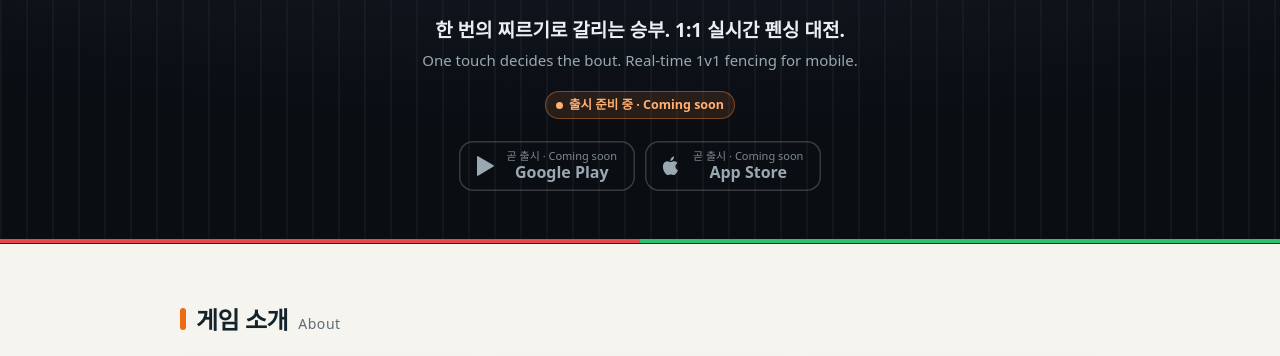
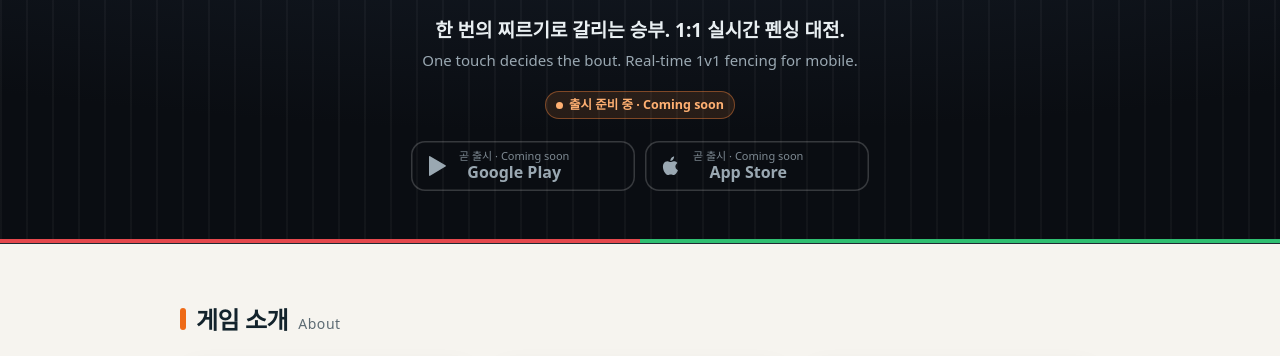
Before and after one commit to Chachadob/studiochaahn.com, a plain HTML site: page engarde/index.html in a window 1280 px wide. Shown: the part 370-726 px from the top of the page. Drawn offline with Linux system fonts and the light colour scheme.

Commit message:
스토어 받기 버튼 두 개 폭을 같게 (224px)
Co-Authored-By: Claude Opus 5.5 <noreply@anthropic.com>
Claude-Session: https://claude.ai/code/session_01QBGAREhUoq9FuSwSBgXEku

```diff
--- a/assets/site.css
+++ b/assets/site.css
@@ -69,6 +69,7 @@ img { max-width: 100%; }
 .store b { font-size: 16px; }
 .store.off { background: transparent; color: var(--muted); box-shadow: inset 0 0 0 1.5px var(--line); pointer-events: none; }
 .stores { display: flex; flex-wrap: wrap; gap: 10px; justify-content: center; }
+.stores .store { width: 224px; box-sizing: border-box; } /* 스토어 버튼 두 개 폭을 같게 */
 
 /* 카드 공통 */
 .panel { background: var(--surface); border: 1px solid var(--line); border-radius: var(--radius); box-shadow: var(--shadow); }
```
